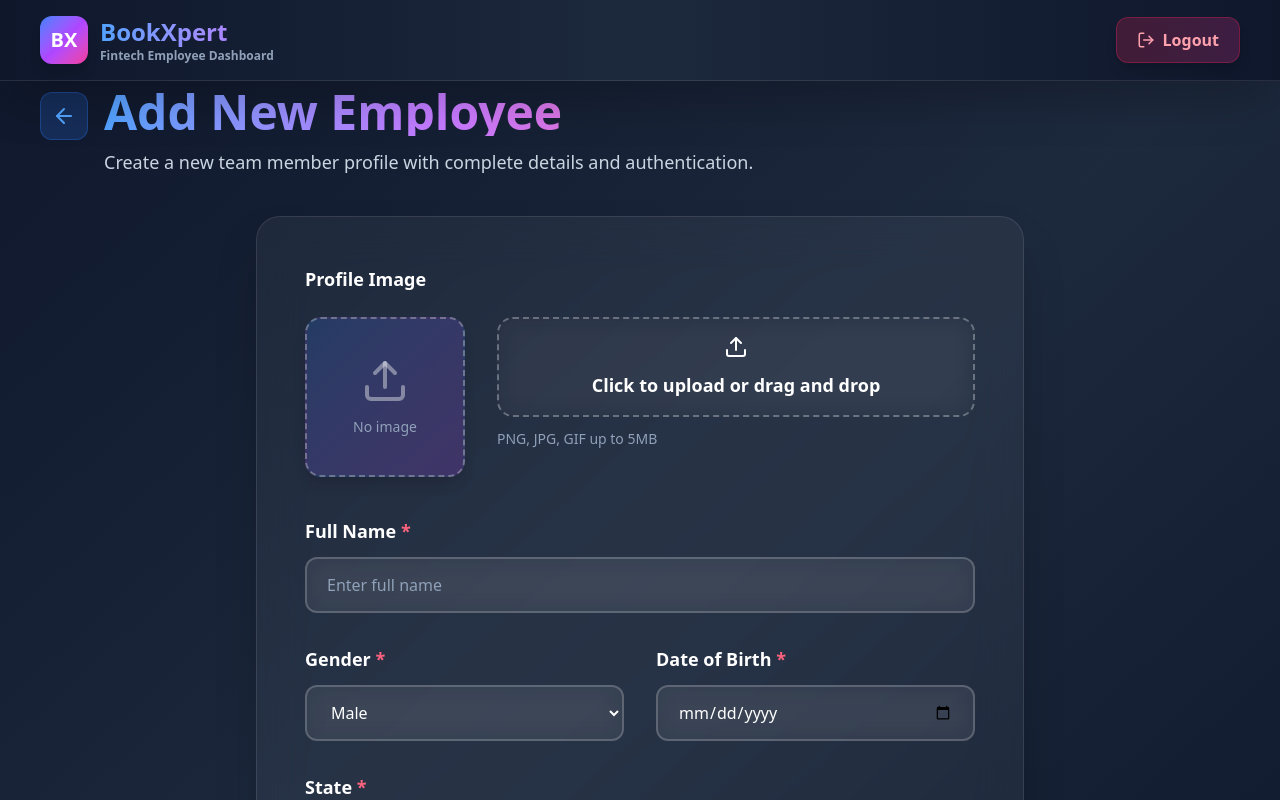
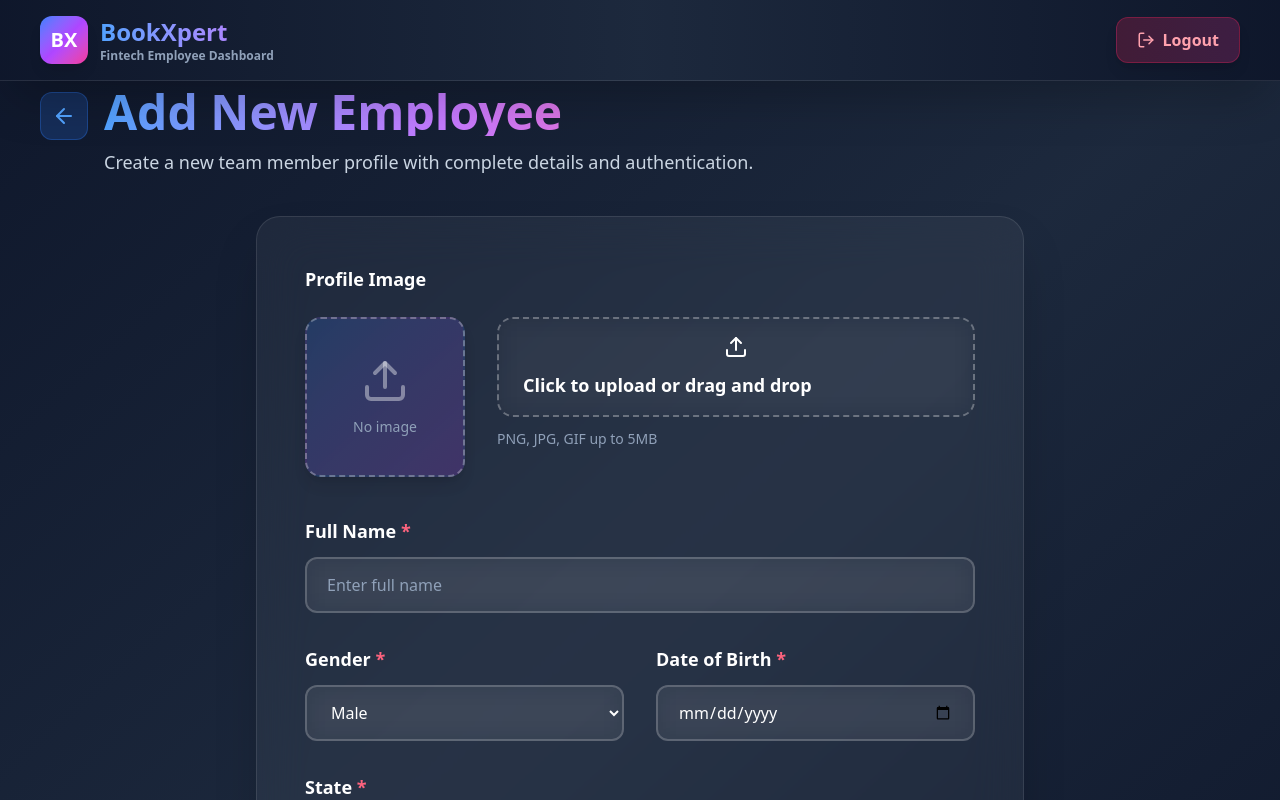
Before and after one commit to vinaysunnapu/bookxpert-employee-management-dashboard, a React (Vite) app: page /add-employee in a window 1280 px wide. Shown: the top 800 px of the page. Built offline with nearby package versions, Linux system fonts and the light colour scheme.

Commit message:
added drag and drop functionality to add and edit employee pages

```diff
--- a/src/components/EmployeeForm.tsx
+++ b/src/components/EmployeeForm.tsx
@@ -11,6 +11,8 @@ const EmployeeForm: React.FC<EmployeeFormProps> = ({
   submitButtonText = 'Add Employee',
 }) => {
   const fileInputRef = useRef<HTMLInputElement>(null);
+  const dragZoneRef = useRef<HTMLDivElement>(null);
+  const [isDragging, setIsDragging] = useState(false);
 
   const [formData, setFormData] = useState({
     fullName: initialData?.fullName || '',
@@ -59,17 +61,7 @@ const EmployeeForm: React.FC<EmployeeFormProps> = ({
     return Object.keys(newErrors).length === 0;
   };
 
-  const handleInputChange = (e: React.ChangeEvent<HTMLInputElement>) => {
-    const { name, value } = e.target;
-    setFormData(prev => ({ ...prev, [name]: value }));
-    if (errors[name as keyof FormErrors]) {
-      setErrors(prev => ({ ...prev, [name]: undefined }));
-    }
-  };
-
-  const handleImageChange = (e: React.ChangeEvent<HTMLInputElement>) => {
-    const file = e.target.files?.[0];
-    if (file) {
+  const processFile = (file: File) => {
     // Check file size (max 5MB)
     if (file.size > MAX_IMAGE_SIZE) {
       setErrors(prev => ({ ...prev, profileImage: 'Image size must be less than 5MB' }));
@@ -90,6 +82,44 @@ const EmployeeForm: React.FC<EmployeeFormProps> = ({
       setErrors(prev => ({ ...prev, profileImage: undefined }));
     };
     reader.readAsDataURL(file);
+  };
+
+  const handleInputChange = (e: React.ChangeEvent<HTMLInputElement>) => {
+    const { name, value } = e.target;
+    setFormData(prev => ({ ...prev, [name]: value }));
+    if (errors[name as keyof FormErrors]) {
+      setErrors(prev => ({ ...prev, [name]: undefined }));
+    }
+  };
+
+  const handleImageChange = (e: React.ChangeEvent<HTMLInputElement>) => {
+    const file = e.target.files?.[0];
+    if (file) {
+      processFile(file);
+    }
+  };
+
+  const handleDragOver = (e: React.DragEvent<HTMLDivElement>) => {
+    e.preventDefault();
+    e.stopPropagation();
+    setIsDragging(true);
+  };
+
+  const handleDragLeave = (e: React.DragEvent<HTMLDivElement>) => {
+    e.preventDefault();
+    e.stopPropagation();
+    setIsDragging(false);
+  };
+
+  const handleDrop = (e: React.DragEvent<HTMLDivElement>) => {
+    e.preventDefault();
+    e.stopPropagation();
+    setIsDragging(false);
+
+    const files = e.dataTransfer.files;
+    if (files.length > 0) {
+      const file = files[0];
+      processFile(file);
     }
   };
 
@@ -147,14 +177,21 @@ const EmployeeForm: React.FC<EmployeeFormProps> = ({
                 onChange={handleImageChange}
                 className="hidden"
               />
-              <button
-                type="button"
+              <div
+                ref={dragZoneRef}
+                onDragOver={handleDragOver}
+                onDragLeave={handleDragLeave}
+                onDrop={handleDrop}
+                className={`w-full px-6 py-4 border-2 border-dashed rounded-2xl transition-all text-white font-bold text-lg backdrop-blur-md cursor-pointer ${
+                  isDragging
+                    ? 'border-blue-500 bg-blue-500/20 shadow-lg shadow-blue-500/50'
+                    : 'border-white/30 hover:border-blue-500 hover:bg-blue-500/10'
+                }`}
                 onClick={() => fileInputRef.current?.click()}
-                className="w-full px-6 py-4 border-2 border-dashed border-white/30 rounded-2xl hover:border-blue-500 hover:bg-blue-500/10 transition-all text-white font-bold text-lg backdrop-blur-md cursor-pointer"
               >
                 <Upload size={24} className="mx-auto mb-3" />
                 Click to upload or drag and drop
-              </button>
+              </div>
               <p className="text-sm text-slate-400 mt-3">PNG, JPG, GIF up to 5MB</p>
               {errors.profileImage && (
                 <p className="text-sm text-rose-400 mt-3 font-semibold">{errors.profileImage}</p>
--- a/src/pages/AddEmployee.tsx
+++ b/src/pages/AddEmployee.tsx
@@ -49,11 +49,6 @@ const AddEmployee: React.FC = () => {
         message: `${employeeData.fullName} has been added to the system.`,
       });
       setShowModal(true);
-
-      // Redirect to dashboard after modal closes
-      setTimeout(() => {
-        navigate('/dashboard');
-      }, 3100);
     } catch (error) {
       setModalConfig({
         type: 'error',
@@ -63,6 +58,16 @@ const AddEmployee: React.FC = () => {
       setShowModal(true);
     } finally {
       setIsLoading(false);
+    }
+  };
+
+  const handleModalClose = () => {
+    // If success modal, navigate to dashboard immediately
+    if (modalConfig.type === 'success') {
+      navigate('/dashboard');
+    } else {
+      // For error modal, just close it
+      setShowModal(false);
     }
   };
 
@@ -100,8 +105,8 @@ const AddEmployee: React.FC = () => {
         type={modalConfig.type}
         title={modalConfig.title}
         message={modalConfig.message}
-        onClose={() => setShowModal(false)}
-        autoClose={3000}
+        onClose={handleModalClose}
+        autoClose={modalConfig.type === 'success' ? 3000 : 3000}
       />
     </div>
   );
--- a/src/pages/EditEmployee.tsx
+++ b/src/pages/EditEmployee.tsx
@@ -70,11 +70,6 @@ const EditEmployee: React.FC = () => {
         message: `${employeeData.fullName}'s information has been updated.`,
       });
       setShowModal(true);
-
-      // Redirect to dashboard after modal closes
-      setTimeout(() => {
-        navigate('/dashboard');
-      }, 3100);
     } catch (error) {
       setModalConfig({
         type: 'error',
@@ -84,6 +79,16 @@ const EditEmployee: React.FC = () => {
       setShowModal(true);
     } finally {
       setIsLoading(false);
+    }
+  };
+
+  const handleModalClose = () => {
+    // If success modal, navigate to dashboard immediately
+    if (modalConfig.type === 'success') {
+      navigate('/dashboard');
+    } else {
+      // For error modal, just close it
+      setShowModal(false);
     }
   };
 
@@ -137,8 +142,8 @@ const EditEmployee: React.FC = () => {
         type={modalConfig.type}
         title={modalConfig.title}
         message={modalConfig.message}
-        onClose={() => setShowModal(false)}
-        autoClose={3000}
+        onClose={handleModalClose}
+        autoClose={modalConfig.type === 'success' ? 3000 : 3000}
       />
     </div>
   );
```
Lines whose indentation alone changed are shown as unchanged.
